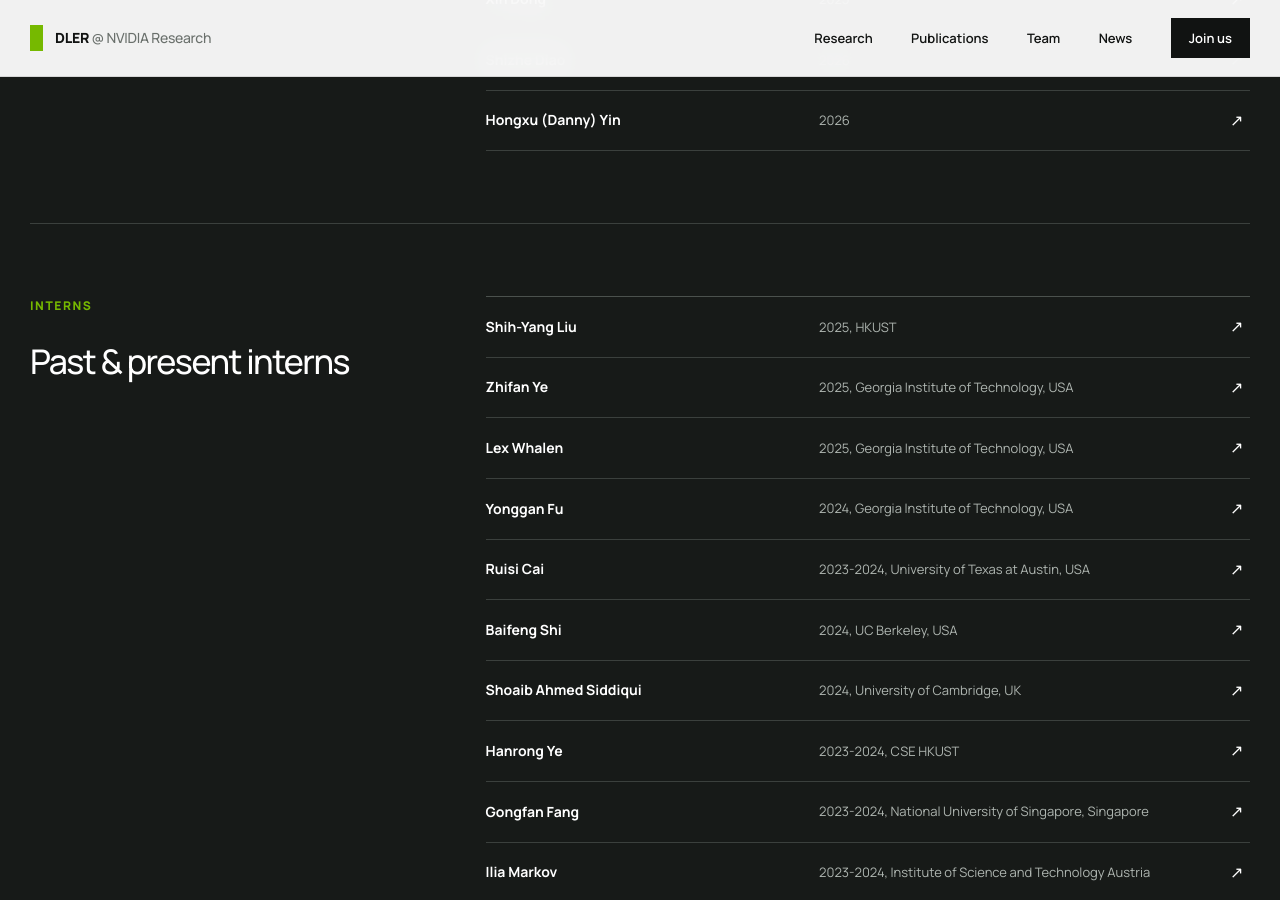
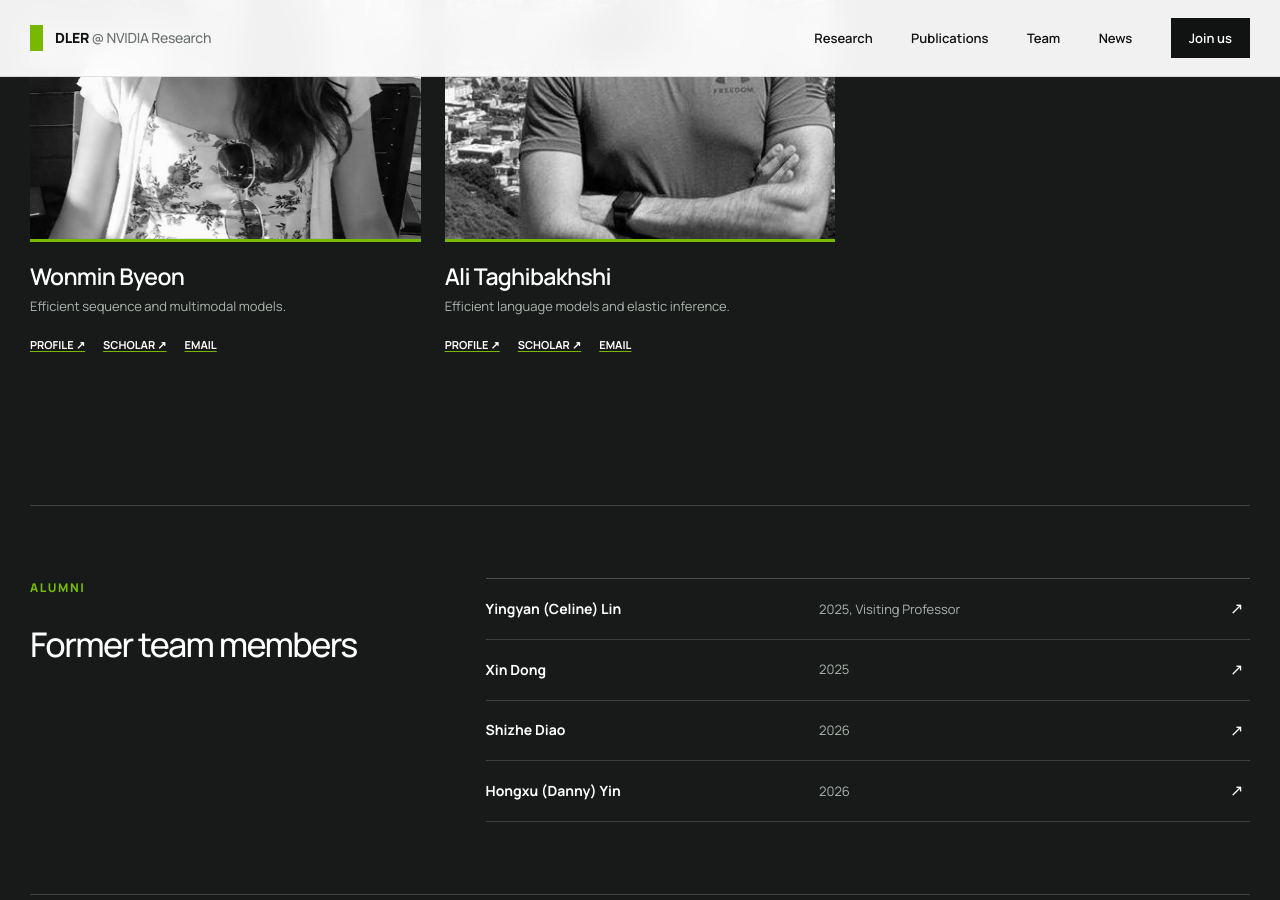
Before and after one commit to nv-dler/nv-dler.github.io, a Jekyll site: the page built from _pages/home.html, in a window 1280 px wide and 900 px high, scrolled down 10918 px. Built offline with Jekyll 4.4.1, drawn with Linux system fonts in a browser that asks for light colours.

Commit message:
Add team members and optimize portraits

```diff
--- a/_data/members.yml
+++ b/_data/members.yml
@@ -1,61 +1,75 @@
 - name: Pavlo Molchanov
-  photo: Pavlo.png
+  photo: optimized/Pavlo.jpg
   info: Team lead.
   email: pmolchanov@nvidia.com
   webpage: https://www.pmolchanov.com/
   scholar: https://scholar.google.com/citations?user=J9PoyoIAAAAJ&hl=en&oi=ao
 
 - name: Saurav Muralidharan
-  photo: Saurav.jpg
+  photo: optimized/Saurav.jpg
   info: Efficient language models.
   email: sauravm@nvidia.com
   webpage: https://sauravm.com/
   scholar: https://scholar.google.com/citations?user=GXlChWcAAAAJ&hl=en
 
 - name: Greg Heinrich
-  photo: Greg.jpg
+  photo: optimized/Greg.jpg
   info: Vision foundation, vision-language models.
   email: gheinrich@nvidia.com
   scholar: https://scholar.google.com/citations?hl=fr&user=VrjibvwAAAAJ
 
 - name: Peter Belcak
-  photo: Peter.png
+  photo: optimized/Peter.jpg
   info: Local frontier intelligence.
   email: pbelcak@nvidia.com
   webpage: https://pbelcak.com/
   scholar: https://scholar.google.com/citations?user=8EQ-RvEAAAAJ
 
 - name: Yonggan Fu
-  photo: Yonggan.jpg
+  photo: optimized/Yonggan.jpg
   info: Efficient language models.
   email: yongganf@nvidia.com
   webpage: https://www.yongganfu.com/
   scholar: https://scholar.google.com/citations?hl=en?authuser%3D1?authuser%3D1&pli=1&authuser=1&user=pt3GfXcAAAAJ
 
 - name: Jindong Jiang
-  photo: Jindong.png
+  photo: optimized/Jindong.jpg
   info: Agentic AI, efficient language and vision-language models.
   email: jindongj@nvidia.com
   webpage: https://www.jindongjiang.me/
   scholar: https://scholar.google.com/citations?user=6oo8xOQAAAAJ&hl=en&sortby=pubdate
 
 - name: Gongfan Fang
-  photo: Gongfan.jpg
+  photo: optimized/Gongfan.jpg
   info: Efficient deep learning and language models.
   email: gongfanf@nvidia.com
   webpage: https://fangggf.github.io/
   scholar: https://scholar.google.com/citations?user=489YZ_kAAAAJ
 
 - name: Hanrong Ye
-  photo: Hanrong.jpg
+  photo: optimized/Hanrong.jpg
   info: Multimodal models for understanding and generation.
   email: hanrongy@nvidia.com
   webpage: https://sites.google.com/site/yhrspace/
   scholar: https://scholar.google.com/citations?user=1XbRknQAAAAJ&hl=en
 
 - name: Shih-Yang Liu
-  photo: Shih-Yang.png
+  photo: optimized/Shih-Yang.jpg
   info: Reinforcement learning.
   email: shihyangl@nvidia.com
   webpage: https://nbasyl.github.io/
   scholar: https://scholar.google.com/citations?user=eBXRoDgAAAAJ&hl=en
+
+- name: Wonmin Byeon
+  photo: optimized/Wonmin.jpg
+  info: Efficient sequence and multimodal models.
+  email: wbyeon@nvidia.com
+  webpage: https://wonmin-byeon.github.io/
+  scholar: https://scholar.google.com/citations?user=0497CHoAAAAJ&hl=en
+
+- name: Ali Taghibakhshi
+  photo: optimized/Ali.jpg
+  info: Efficient language models and elastic inference.
+  email: ataghibakhsh@nvidia.com
+  webpage: https://jrd971000.github.io/
+  scholar: https://scholar.google.com/citations?user=yT0J-dEAAAAJ&hl=en
```
Also changed, not shown: images/teampic/Ali.jpeg (added), images/teampic/Wonmin.jpeg (added), images/teampic/optimized/Ali.jpg (added), images/teampic/optimized/Gongfan.jpg (added), images/teampic/optimized/Greg.jpg (added), images/teampic/optimized/Hanrong.jpg (added), images/teampic/optimized/Jindong.jpg (added), images/teampic/optimized/Pavlo.jpg (added), images/teampic/optimized/Peter.jpg (added), images/teampic/optimized/Saurav.jpg (added), images/teampic/optimized/Shih-Yang.jpg (added), images/teampic/optimized/Wonmin.jpg (added), images/teampic/optimized/Yonggan.jpg (added).
